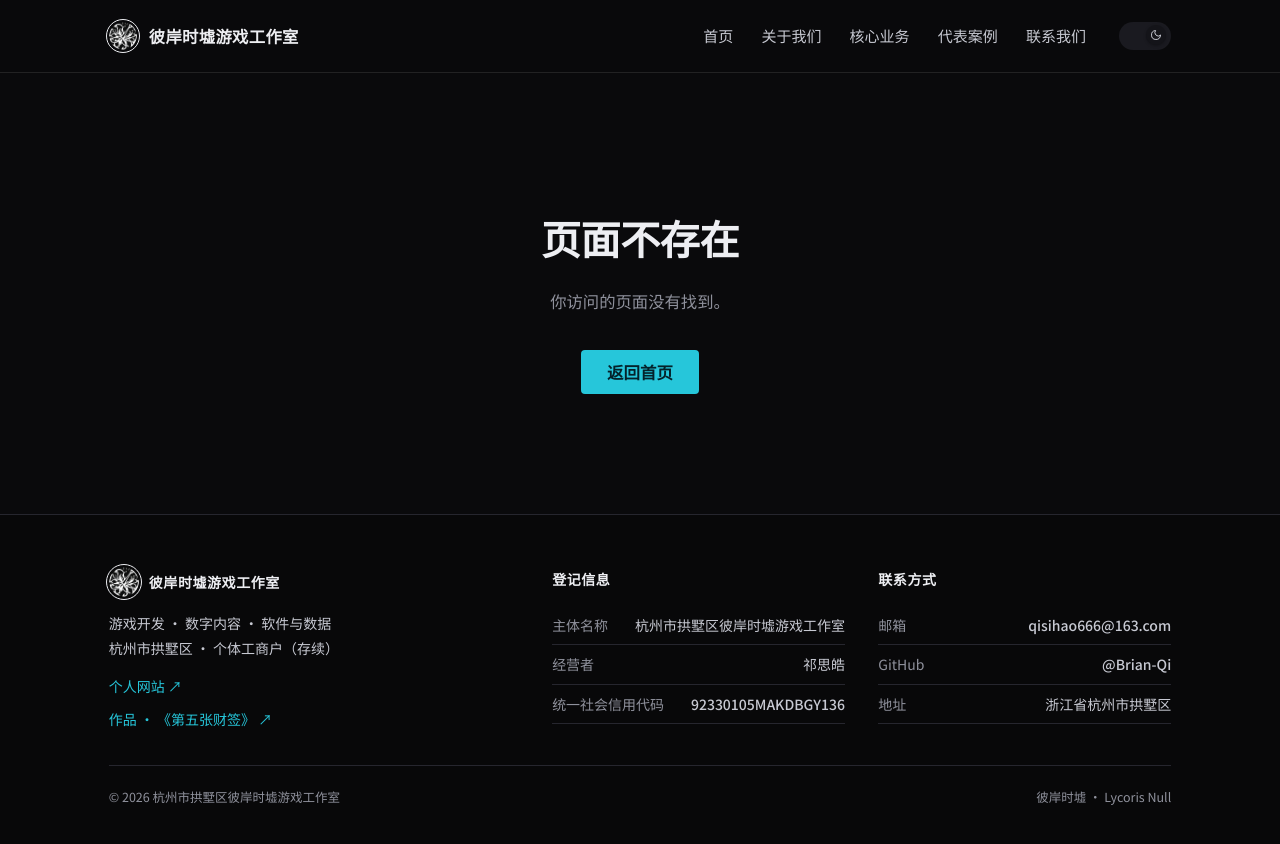
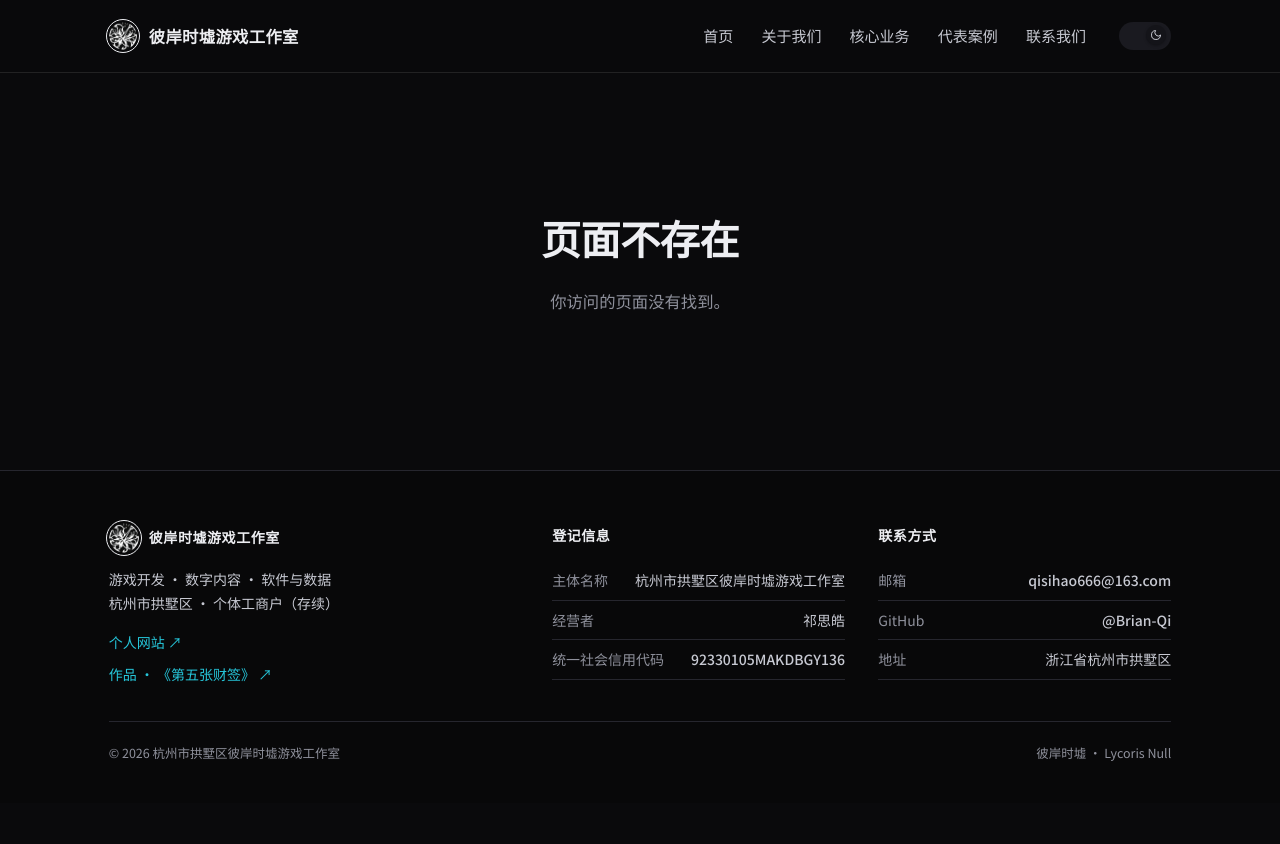
Before and after one commit to Brian-Qi/briandolph-company, a Vue app: page /arg_01/ in a window 1280 px wide. Shown: the top 844 px of the page. After the commit the page ends 803 px from the top, so only its background shows below. Built offline with nearby package versions, Linux system fonts and the light colour scheme.

Commit message:
chore: 移除 404 页返回首页按钮

```diff
--- a/src/views/NotFound.vue
+++ b/src/views/NotFound.vue
@@ -3,9 +3,6 @@
     <div class="wrap">
       <h2 class="blk-title" style="font-size: 40px">页面不存在</h2>
       <p class="lead">你访问的页面没有找到。</p>
-      <div class="btns" style="justify-content: center">
-        <RouterLink class="btn primary" to="/">返回首页</RouterLink>
-      </div>
     </div>
   </div>
 </template>
```
